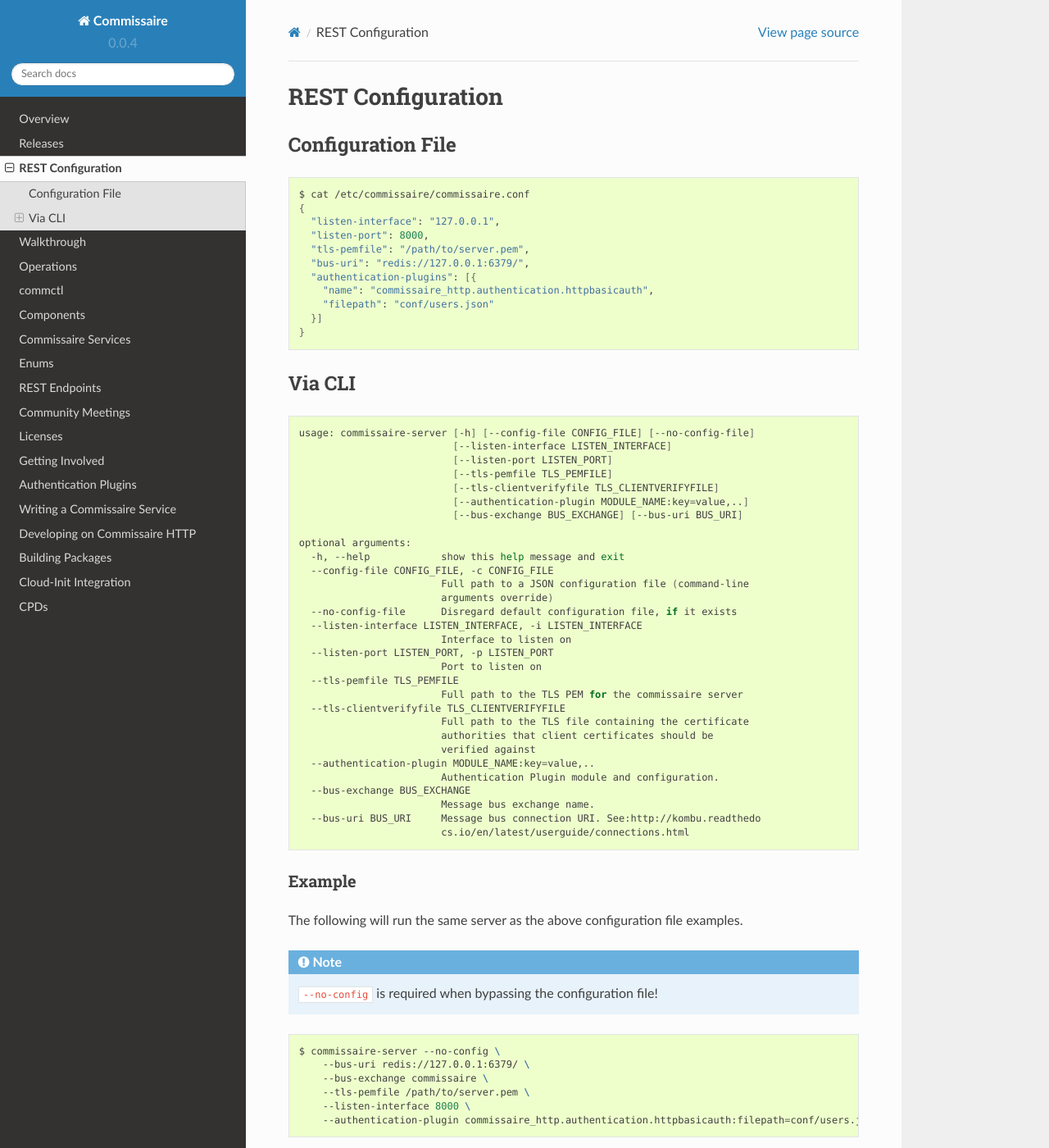
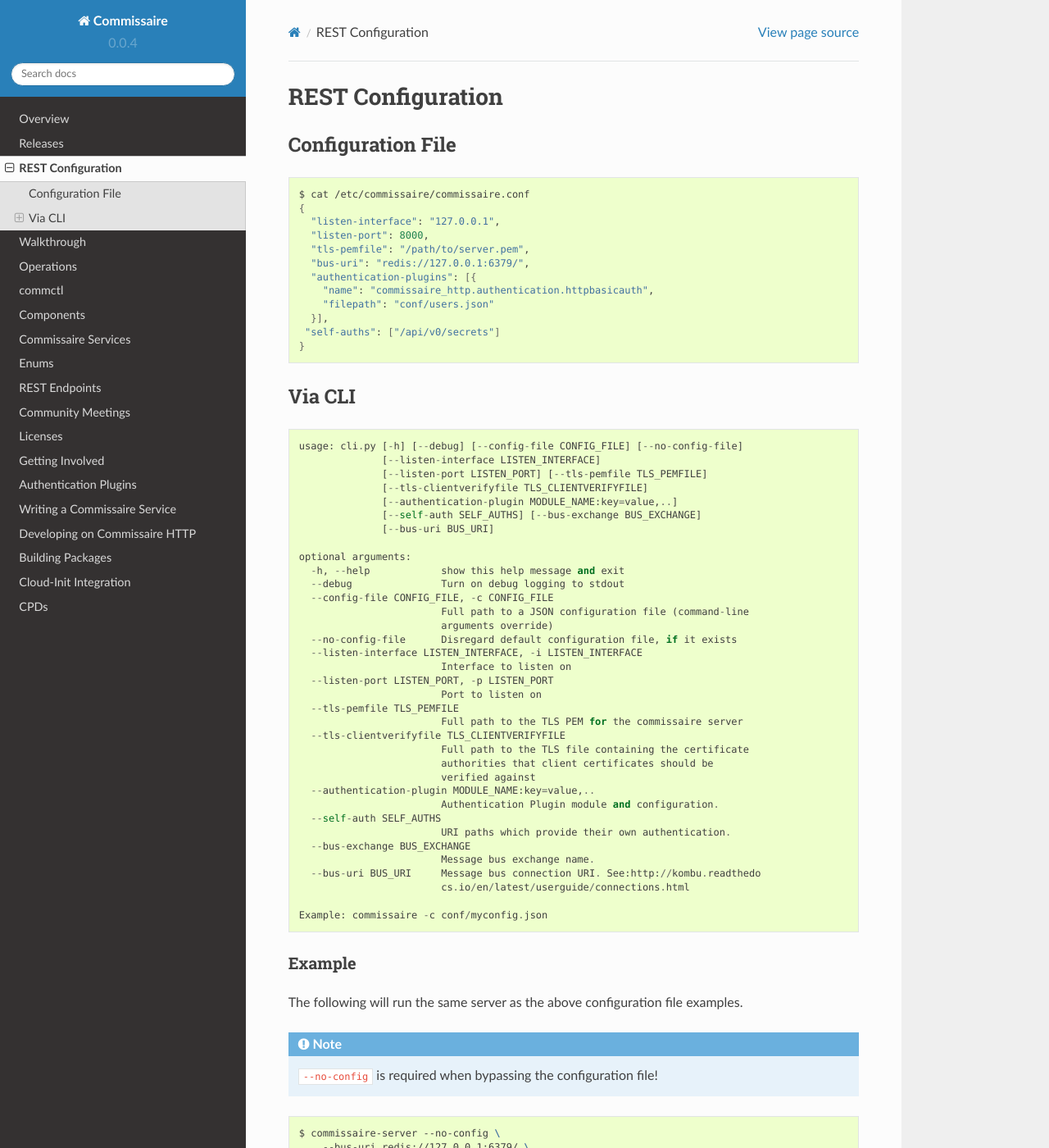
Before and after one commit to projectatomic/commissaire, a Sphinx documentation site: the page built from doc/configuration/http.rst, in a window 1280 px wide and 1400 px high. Shown: the whole window at 82% size. Built offline with Sphinx 7.4.7 and the Read the Docs theme 2.0.0, drawn with Linux system fonts in a browser that asks for light colours; pages that are not in the unit, such as notebooks, are missing from menus; some of the changed text lies outside the part shown.

Commit message:
doc: Add self-auth example

```diff
--- a/doc/configuration/http.rst
+++ b/doc/configuration/http.rst
@@ -19,7 +19,7 @@
 Via CLI
 -------
 
-.. include:: ../examples/commissaire-server-cli.rst
+.. literalinclude:: ../examples/commissaire-server-cli.rst
 
 
 Example
--- a/doc/examples/commissaire-server-cli-example.rst
+++ b/doc/examples/commissaire-server-cli-example.rst
@@ -6,4 +6,5 @@
        --bus-exchange commissaire \
        --tls-pemfile /path/to/server.pem \
        --listen-interface 8000 \
-       --authentication-plugin commissaire_http.authentication.httpbasicauth:filepath=conf/users.json
+       --authentication-plugin commissaire_http.authentication.httpbasicauth:filepath=conf/users.json \
+       --self-auth /api/v0/secrets
--- a/doc/examples/commissaire-server-cli.rst
+++ b/doc/examples/commissaire-server-cli.rst
@@ -1,33 +1,35 @@
+usage: cli.py [-h] [--debug] [--config-file CONFIG_FILE] [--no-config-file]
+              [--listen-interface LISTEN_INTERFACE]
+              [--listen-port LISTEN_PORT] [--tls-pemfile TLS_PEMFILE]
+              [--tls-clientverifyfile TLS_CLIENTVERIFYFILE]
+              [--authentication-plugin MODULE_NAME:key=value,..]
+              [--self-auth SELF_AUTHS] [--bus-exchange BUS_EXCHANGE]
+              [--bus-uri BUS_URI]
 
-.. code-block:: shell
+optional arguments:
+  -h, --help            show this help message and exit
+  --debug               Turn on debug logging to stdout
+  --config-file CONFIG_FILE, -c CONFIG_FILE
+                        Full path to a JSON configuration file (command-line
+                        arguments override)
+  --no-config-file      Disregard default configuration file, if it exists
+  --listen-interface LISTEN_INTERFACE, -i LISTEN_INTERFACE
+                        Interface to listen on
+  --listen-port LISTEN_PORT, -p LISTEN_PORT
+                        Port to listen on
+  --tls-pemfile TLS_PEMFILE
+                        Full path to the TLS PEM for the commissaire server
+  --tls-clientverifyfile TLS_CLIENTVERIFYFILE
+                        Full path to the TLS file containing the certificate
+                        authorities that client certificates should be
+                        verified against
+  --authentication-plugin MODULE_NAME:key=value,..
+                        Authentication Plugin module and configuration.
+  --self-auth SELF_AUTHS
+                        URI paths which provide their own authentication.
+  --bus-exchange BUS_EXCHANGE
+                        Message bus exchange name.
+  --bus-uri BUS_URI     Message bus connection URI. See:http://kombu.readthedo
+                        cs.io/en/latest/userguide/connections.html
 
-   usage: commissaire-server [-h] [--config-file CONFIG_FILE] [--no-config-file]
-                             [--listen-interface LISTEN_INTERFACE]
-                             [--listen-port LISTEN_PORT]
-                             [--tls-pemfile TLS_PEMFILE]
-                             [--tls-clientverifyfile TLS_CLIENTVERIFYFILE]
-                             [--authentication-plugin MODULE_NAME:key=value,..]
-                             [--bus-exchange BUS_EXCHANGE] [--bus-uri BUS_URI]
-
-   optional arguments:
-     -h, --help            show this help message and exit
-     --config-file CONFIG_FILE, -c CONFIG_FILE
-                           Full path to a JSON configuration file (command-line
-                           arguments override)
-     --no-config-file      Disregard default configuration file, if it exists
-     --listen-interface LISTEN_INTERFACE, -i LISTEN_INTERFACE
-                           Interface to listen on
-     --listen-port LISTEN_PORT, -p LISTEN_PORT
-                           Port to listen on
-     --tls-pemfile TLS_PEMFILE
-                           Full path to the TLS PEM for the commissaire server
-     --tls-clientverifyfile TLS_CLIENTVERIFYFILE
-                           Full path to the TLS file containing the certificate
-                           authorities that client certificates should be
-                           verified against
-     --authentication-plugin MODULE_NAME:key=value,..
-                           Authentication Plugin module and configuration.
-     --bus-exchange BUS_EXCHANGE
-                           Message bus exchange name.
-     --bus-uri BUS_URI     Message bus connection URI. See:http://kombu.readthedo
-                           cs.io/en/latest/userguide/connections.html
+Example: commissaire -c conf/myconfig.json
--- a/doc/examples/secure_rest_config.rst
+++ b/doc/examples/secure_rest_config.rst
@@ -9,5 +9,6 @@
      "authentication-plugins": [{
        "name": "commissaire_http.authentication.httpbasicauth",
        "filepath": "conf/users.json"
-     }]
+     }],
+    "self-auths": ["/api/v0/secrets"]
    }
```
Also changed, not shown: 1 other file.
